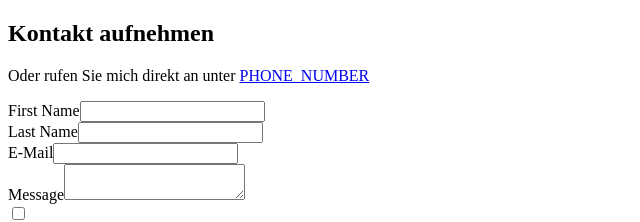
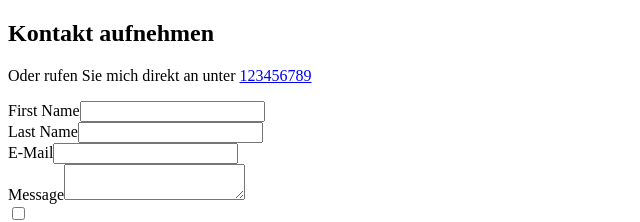
Before and after one commit to schmuckware/nextjs-react-excercise-courier, a Next.js app: page /kontakt in a window 1280 px wide. Shown: the top 222 px of the page, without its empty margins (0-640 px from the left). Built offline with nearby package versions, Linux system fonts and the light colour scheme.

Commit message:
Add config file

```diff
--- a/src/app/kontakt/page.tsx
+++ b/src/app/kontakt/page.tsx
@@ -1,3 +1,4 @@
+import config from "@/config";
 import React from "react";
 
 const ContactPage = () => {
@@ -8,8 +9,11 @@ const ContactPage = () => {
           <h2 className="text-3xl font-bold md:text-5xl">Kontakt aufnehmen</h2>
           <p className="mx-auto mb-8 mt-4 max-w-lg text-[#636262] md:mb-12 lg:mb-16">
             Oder rufen Sie mich direkt an unter{" "}
-            <a href="tel:PHONE_NUMBER" className="underline">
-              PHONE_NUMBER
+            <a
+              href={`tel:${config.telefonnummer}`}
+              className="underline hover:text-blue-800"
+            >
+              {config.telefonnummer}
             </a>
           </p>
           <form
@@ -72,7 +76,9 @@ const ContactPage = () => {
                 <a href="impressum">
                   {" "}
                   {/* TODO: Add requirement to be pressed here and fix the link */}
-                  <span className="underline">Privacy Policy</span>
+                  <span className="underline hover:text-blue-800">
+                    Privacy Policy
+                  </span>
                 </a>
               </span>
             </label>
--- /dev/null
+++ b/src/config.ts
@@ -0,0 +1,5 @@
+// Hier kann der Seiteninhalt konfiguriert werden
+
+export default {
+  telefonnummer: "123456789",
+};
```
